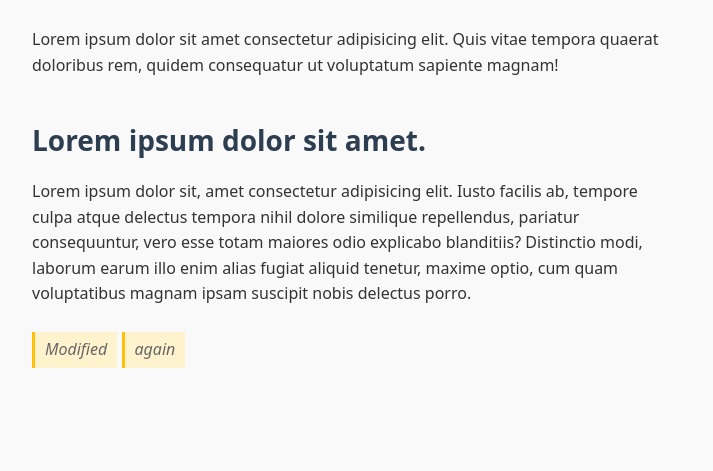
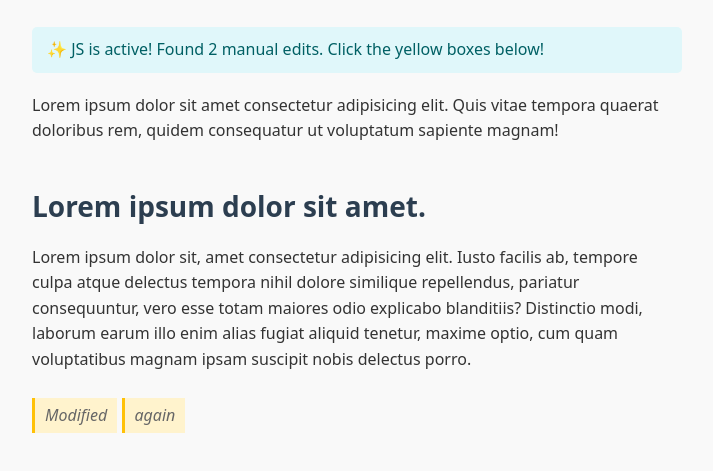
Before and after one commit to ExTanmoy/2nd-github-practic, a plain HTML site: page index.html in a window 1280 px wide. Shown: the part 119-590 px from the top of the page, without its empty margins (283-996 px from the left). Drawn offline with Linux system fonts and the light colour scheme.

Commit message:
Minor change & adding minor feachers

```diff
--- a/index.html
+++ b/index.html
@@ -8,11 +8,16 @@
 </head>
 <body>
     <h1>Exploring Github</h1>
+
+    <div id="status-bar"></div>
+
     <p>Lorem ipsum dolor sit amet consectetur adipisicing elit. Quis vitae tempora quaerat doloribus rem, quidem consequatur ut voluptatum sapiente magnam!</p>
     <h2>Lorem ipsum dolor sit amet.</h2>
     <p>Lorem ipsum dolor sit, amet consectetur adipisicing elit. Iusto facilis ab, tempore culpa atque delectus tempora nihil dolore similique repellendus, pariatur consequuntur, vero esse totam maiores odio explicabo blanditiis? Distinctio modi, laborum earum illo enim alias fugiat aliquid tenetur, maxime optio, cum quam voluptatibus magnam ipsam suscipit nobis delectus porro.</p>
-    <p>Modified</p>
-    <p>again</p>
+
+    <p class="tracked-edit">Modified</p>
+    <p class="tracked-edit">again</p>
+
     <script src="./script.js"></script>
 </body>
 </html>
--- a/script.js
+++ b/script.js
@@ -1,25 +1,34 @@
 // 1. Wait for the webpage layout to fully load
 document.addEventListener("DOMContentLoaded", function() {
 
-        // 2. Select your modification paragraphs using their text content
-        const paragraphs = document.querySelectorAll("p");
+    // 2. Select the elements we added in the HTML
+    const trackingParagraphs = document.querySelectorAll(".tracked-edit");
+    const statusBar = document.getElementById("status-bar");
     let editCount = 0;
 
-        paragraphs.forEach(p => {
-            // Check if the paragraph text contains our tracking words
-            if (p.textContent.toLowerCase().includes("modify") || p.textContent.toLowerCase().includes("again")) {
+    trackingParagraphs.forEach((p, index) => {
         editCount++;
 
-                // Add a little interaction: flash when clicked!
+        // Add interaction: flash when clicked!
         p.style.cursor = "pointer";
+        p.title = "Click me!";
+
         p.addEventListener("click", function() {
             this.style.backgroundColor = "#bfffbf"; // Turns green momentarily
-                    alert(`You clicked edit trace #${editCount}: "${this.textContent}"`);
-                    this.style.backgroundColor = "#fff3cd"; // Resets to CSS yellow
+            alert(`You clicked edit trace #${index + 1}: "${this.textContent}"`);
+
+            // Automatically reset the background color after a short delay
+            setTimeout(() => {
+                this.style.backgroundColor = "";
+            }, 500);
         });
-            }
     });
 
-        // 3. Log a little achievement message to your browser console (F12 inspect)
+    // 3. Update the UI status bar to prove JS is working
+    if (statusBar) {
+        statusBar.textContent = `✨ JS is active! Found ${editCount} manual edits. Click the yellow boxes below!`;
+    }
+
+    // 4. Log a little achievement message to browser console (F12 inspect)
     console.log(`✨ GitHub Practice Page Loaded! Found ${editCount} manual edits tracked.`);
 });
--- a/style.css
+++ b/style.css
@@ -1,4 +1,3 @@
-
 /* 1. Reset & Setup Base Styles */
 body {
     font-family: system-ui, -apple-system, BlinkMacSystemFont, 'Segoe UI', Roboto, Oxygen, Ubuntu, Cantarell, sans-serif;
@@ -33,8 +32,18 @@
     margin-bottom: 20px;
 }
 
-    /* Bonus: Styling your specific test modifications slightly differently */
-    p:nth-last-of-type(-n+2) {
+/* 4. Tracking and Status UI */
+#status-bar {
+    background-color: #e0f7fa;
+    color: #006064;
+    padding: 10px 15px;
+    border-radius: 5px;
+    margin-bottom: 20px;
+    font-weight: 500;
+}
+
+/* Replaced the old nth-last-of-type selector with a dedicated class */
+.tracked-edit {
     font-style: italic;
     color: #666666;
     background-color: #fff3cd; /* Soft yellow highlight */
@@ -43,4 +52,5 @@
     display: inline-block;
     margin-top: 5px;
     margin-bottom: 5px;
+    transition: background-color 0.3s ease; /* Makes the JS color flash smoother */
 }
```
Lines whose indentation alone changed are shown as unchanged.
